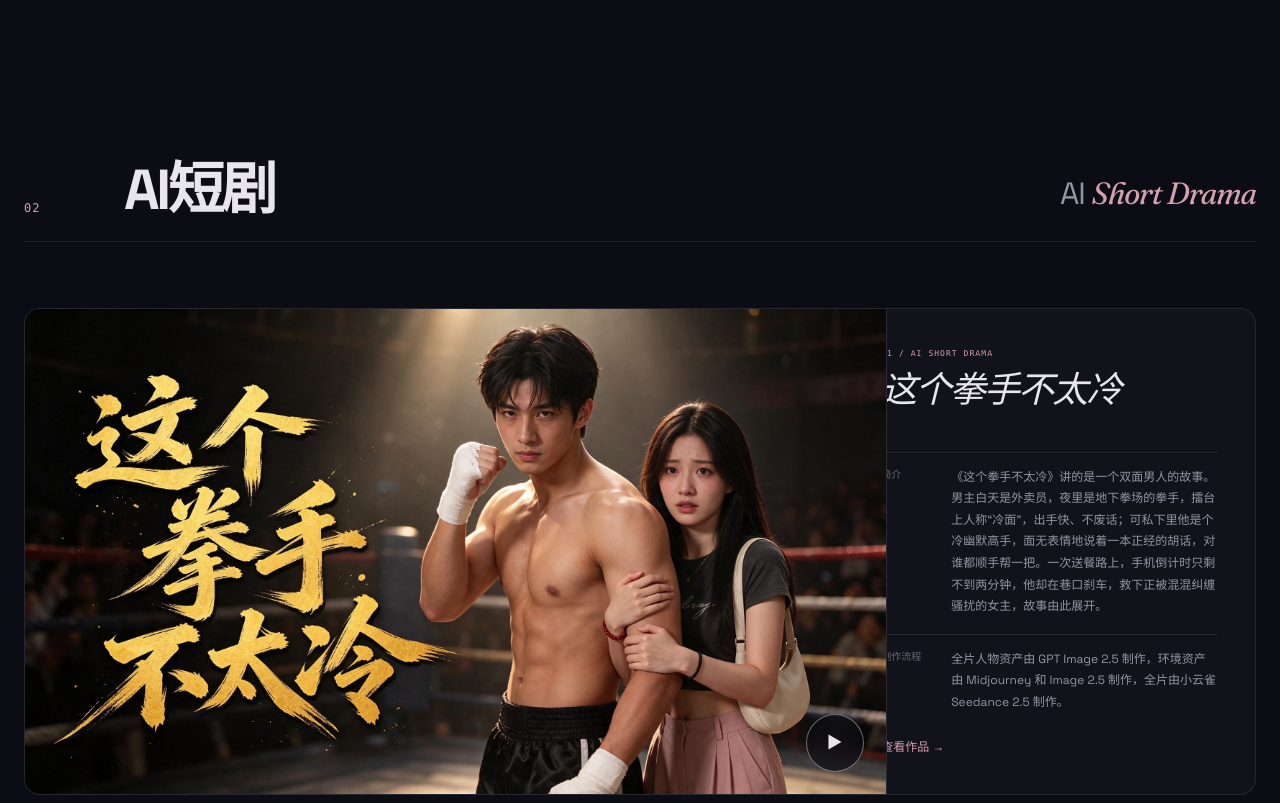
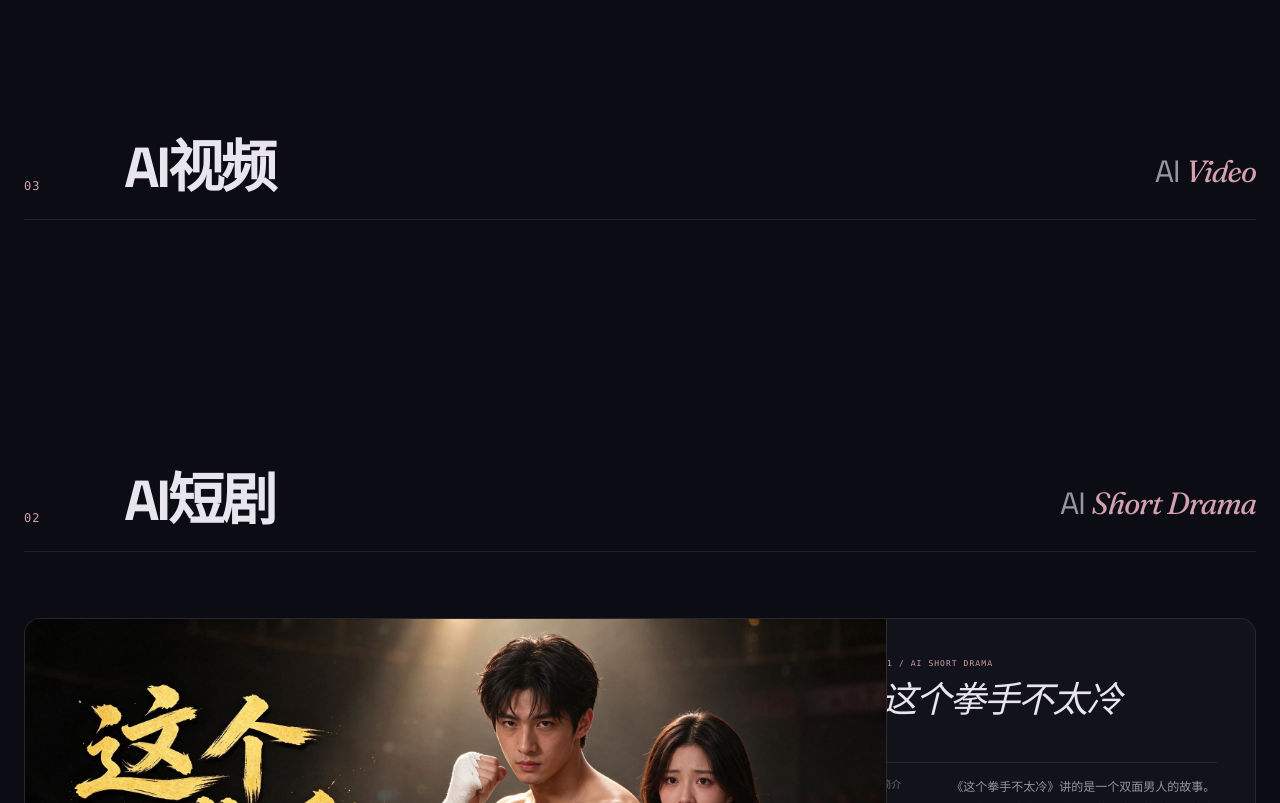
Before and after one commit to aogesong-max/songaoge, a plain HTML site: page index.html in a window 1280 px wide. Shown: the part 3985-4788 px from the top of the page. Drawn offline with Linux system fonts and the light colour scheme.

Commit message:
Add empty AI video section

```diff
--- a/index.html
+++ b/index.html
@@ -378,6 +378,14 @@
       </div>
     </section>
 
+    <section class="works-section ai-video-section" id="ai-video" aria-labelledby="ai-video-title">
+      <div class="section-heading">
+        <span class="section-heading__index">03</span>
+        <h2 id="ai-video-title">AI视频</h2>
+        <span class="section-heading__en">AI <em>Video</em></span>
+      </div>
+    </section>
+
     <section class="works-section drama-section" id="drama" aria-labelledby="drama-title">
       <div class="section-heading">
         <span class="section-heading__index">02</span>
```
